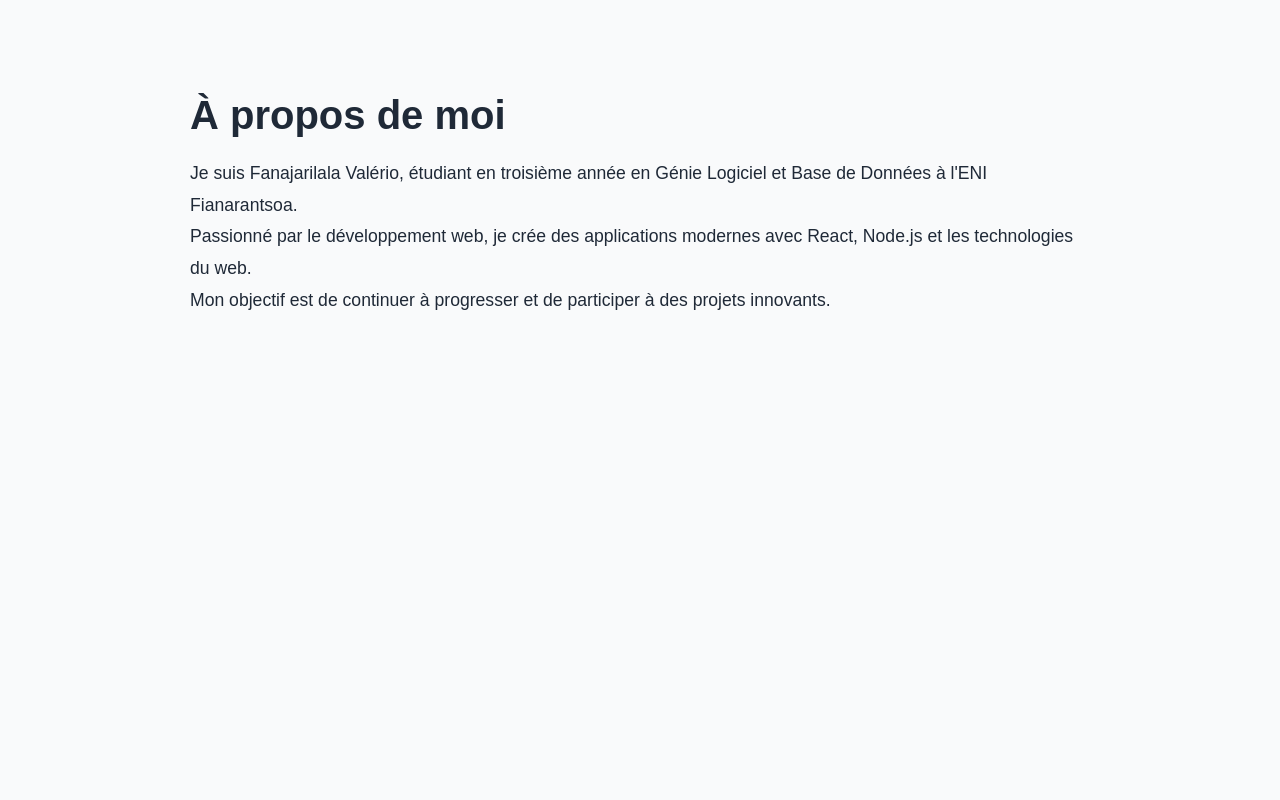
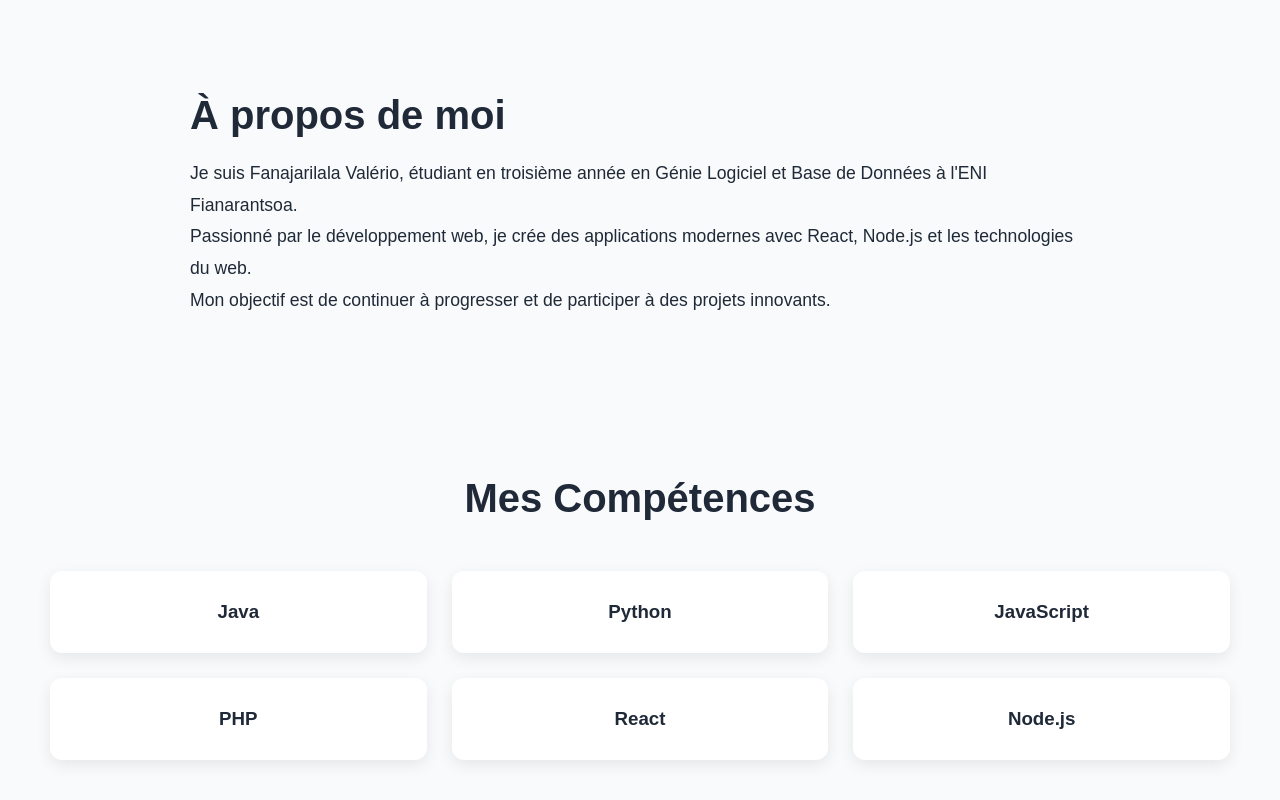
Before and after one commit to Fanajaval/mon-portfolio, a React app: page / in a window 1280 px wide. Shown: the part 864-1664 px from the top of the page. Before the commit the page ends 1260 px from the top, so only its background shows below. Built offline with nearby package versions, Linux system fonts and the light colour scheme; the HTML template or start-up script is replaced by a standard one.

Commit message:
Ajout compétences

```diff
--- a/src/App.jsx
+++ b/src/App.jsx
@@ -1,6 +1,7 @@
 import Hero from "./components/Hero";
 import Navbar from "./components/Navbar";
 import About from "./components/About";
+import Skills from "./components/Skills";
 
 function App(){
   return (
@@ -8,6 +9,7 @@ function App(){
       <Navbar />
       <Hero />
       <About/>
+      <Skills/>
     </>
   );
 }
--- /dev/null
+++ b/src/components/Skills.jsx
@@ -0,0 +1,43 @@
+import "../styles/Skills.css";
+
+function Skills() {
+  return (
+    <section className="skills" id="skills">
+
+      <h2 className="section-title">
+        Mes Compétences
+      </h2>
+
+      <div className="skills-grid">
+
+        <div className="skill-card">
+          <h3>Java</h3>
+        </div>
+
+        <div className="skill-card">
+          <h3>Python</h3>
+        </div>
+
+        <div className="skill-card">
+          <h3>JavaScript</h3>
+        </div>
+
+        <div className="skill-card">
+          <h3>PHP</h3>
+        </div>
+
+        <div className="skill-card">
+          <h3>React</h3>
+        </div>
+
+        <div className="skill-card">
+          <h3>Node.js</h3>
+        </div>
+
+      </div>
+
+    </section>
+  );
+}
+
+export default Skills;
--- /dev/null
+++ b/src/styles/Skills.css
@@ -0,0 +1,28 @@
+.skills {
+  padding: 80px 50px;
+}
+
+.section-title {
+  text-align: center;
+  font-size: 2.5rem;
+  margin-bottom: 50px;
+}
+
+.skills-grid {
+  display: grid;
+  grid-template-columns: repeat(3, 1fr);
+  gap: 25px;
+}
+
+.skill-card {
+  background: white;
+  padding: 30px;
+  border-radius: 12px;
+  text-align: center;
+  box-shadow: 0 5px 15px rgba(0,0,0,.08);
+  transition: transform .3s ease;
+}
+
+.skill-card:hover {
+  transform: translateY(-8px);
+}
```
